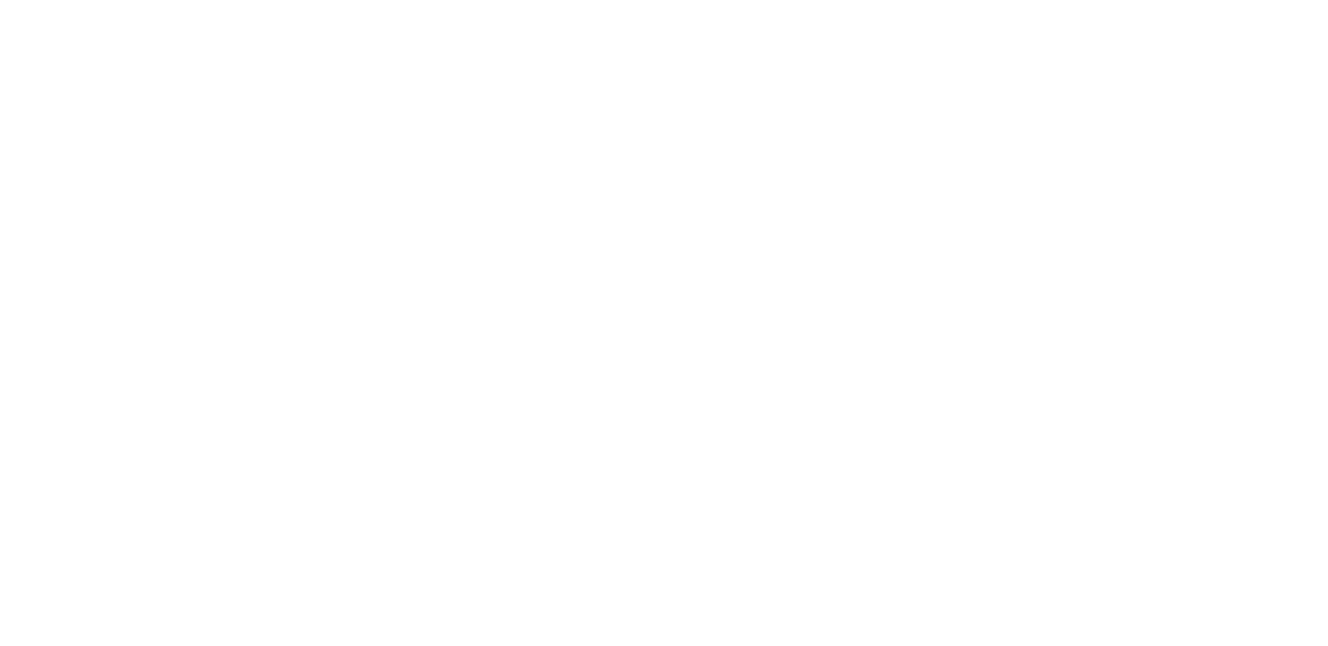
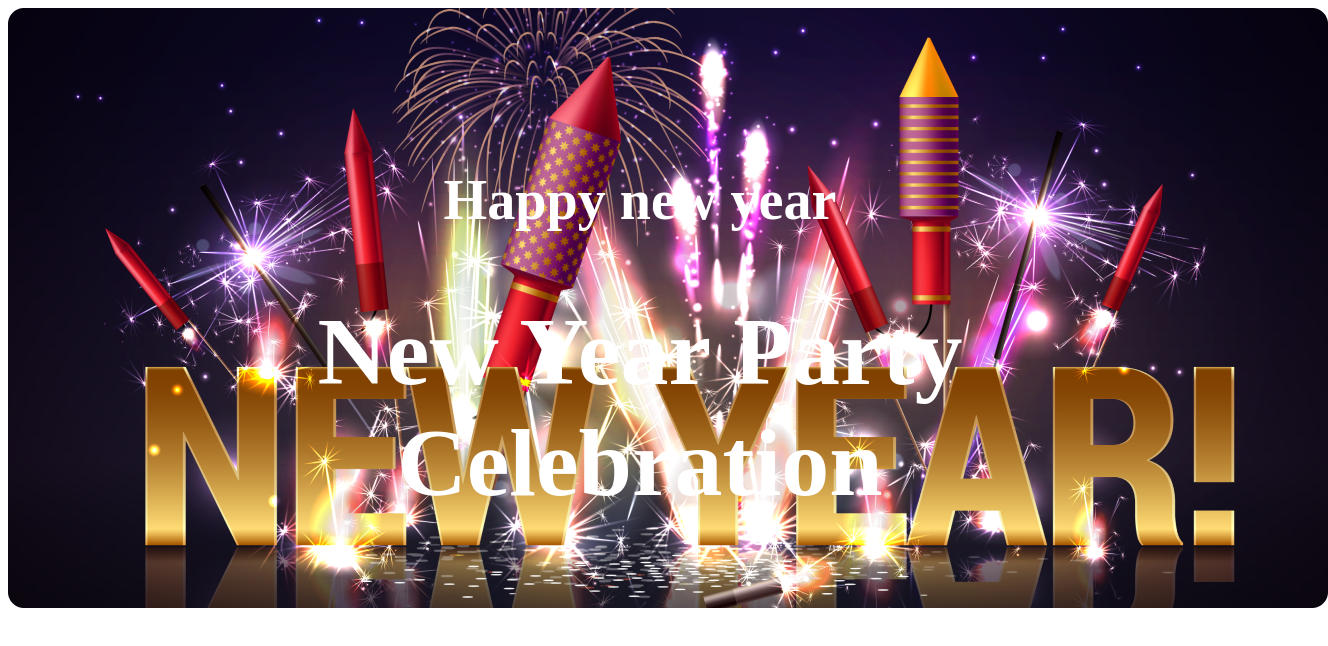
Before and after one commit to MisterRakib112/new-year-assignment-1, a plain HTML site: page index.html in a window 1280 px wide. Shown: the whole page, 1328 px wide, since content can reach past the window. Drawn offline with Linux system fonts and the light colour scheme.

Commit message:
banner done

```diff
--- /dev/null
+++ b/css/style.css
@@ -0,0 +1,11 @@
+
+
+.banner-image{
+
+    text-align: center;
+}
+.banner-description{
+    margin-top: -500px;
+    font-size: 3rem;
+    color: white;
+}
--- a/index.html
+++ b/index.html
@@ -3,9 +3,16 @@
 <head>
     <meta charset="UTF-8">
     <meta name="viewport" content="width=device-width, initial-scale=1.0">
+    <link rel="stylesheet" href="css/style.css">
     <title>Happy-new-year</title>
 </head>
 <body>
-
+    <header class="banner-image">
+        <img src="./Images/Banner Image.png" alt="Happy new year">
+        <div class="banner-description">
+            <h3>Happy new year</h3>
+            <h1>New Year Party <br> Celebration</h1>
+        </div>
+    </header>
 </body>
 </html>
```
